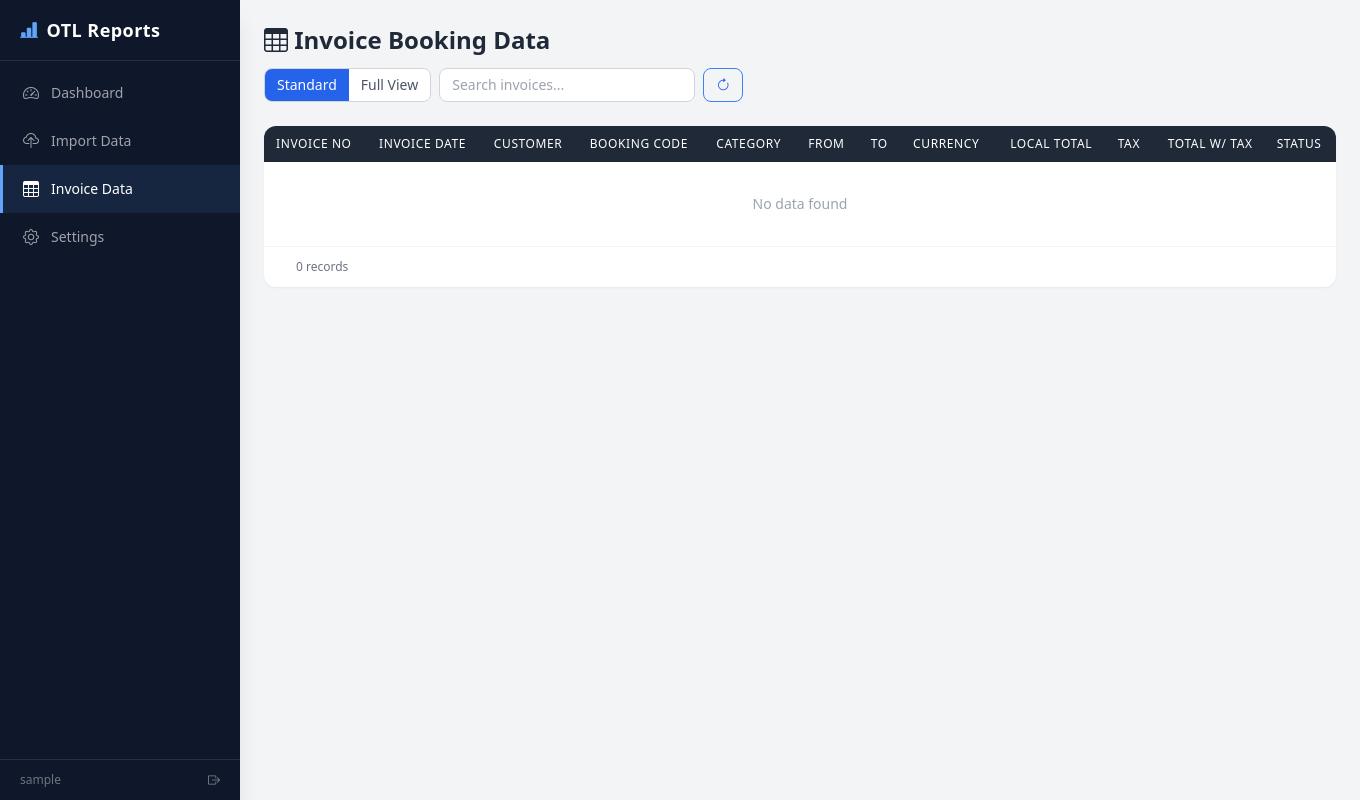
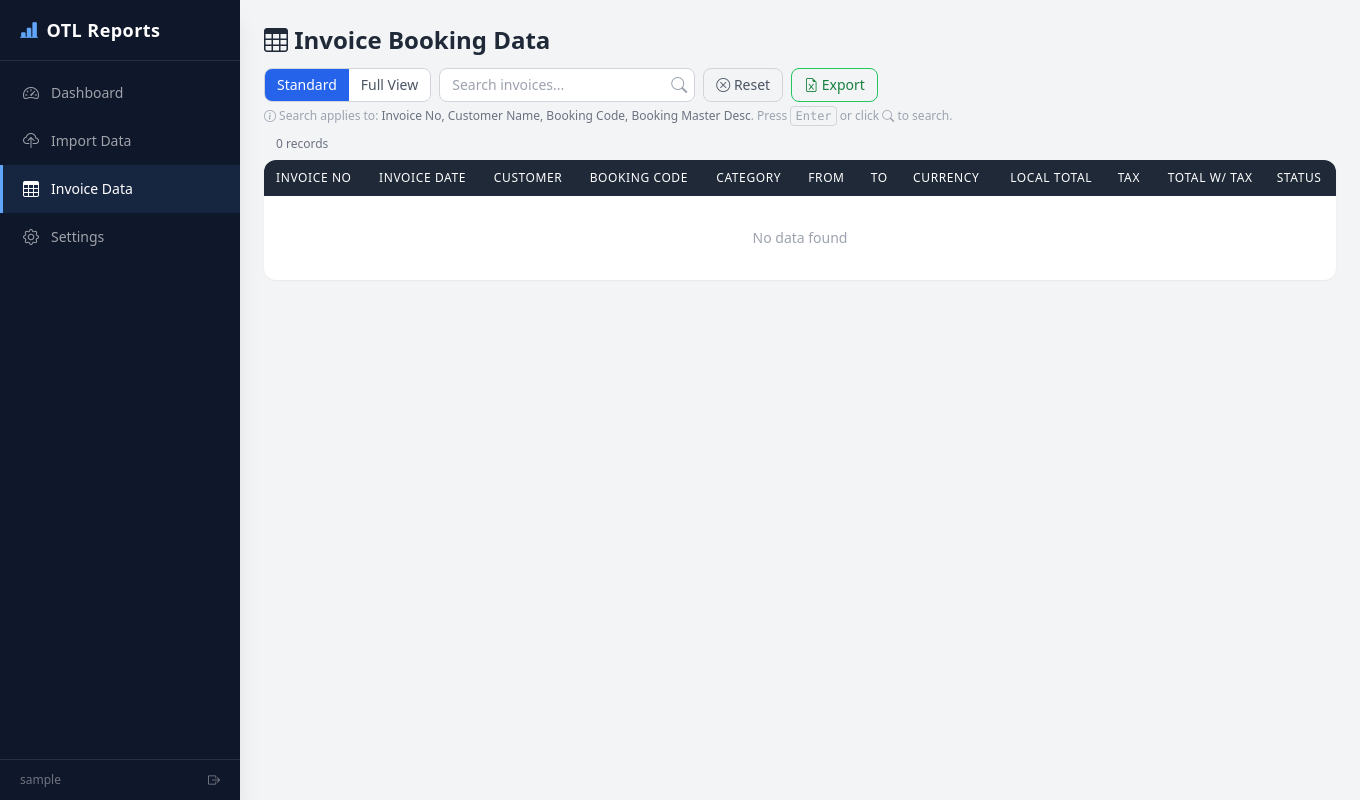
Before and after one commit to aisupport1709/OTL, a Flask app: page /data in a window 1360 px wide. Run offline with Flask 3, Linux system fonts and the light colour scheme; the visitor is signed in with stand-in values (Sample User, id 1); data that the repository does not hold is empty; some libraries are stand-ins or nearby versions.

Commit message:
feat: enhance invoice data page with export, improved search, and pagination above table
- Add Export button: downloads all filtered results as .xlsx via new /api/invoice-bookings/export endpoint
- Search now triggers on Enter key or search icon click (removed oninput debounce)
- Add search icon inside input field and search hint note showing searchable fields
- Reset button now clears search input before reloading
- Move pagination above the table (below controls row)
- Add record count formatting with toLocaleString for large numbers
- Document invoice data page behavior in readme.txt

Co-Authored-By: Claude Sonnet 4.6 <noreply@anthropic.com>

```diff
--- a/app/routes.py
+++ b/app/routes.py
@@ -1,5 +1,6 @@
+import io
 import os
-from flask import Blueprint, render_template, request, jsonify, current_app
+from flask import Blueprint, render_template, request, jsonify, current_app, send_file
 from werkzeug.utils import secure_filename
 from sqlalchemy import func, extract
 from app import db
@@ -133,6 +134,46 @@ def get_invoice_bookings():
         'pages': pagination.pages,
         'per_page': per_page,
     })
+
+
+@api_bp.route('/invoice-bookings/export', methods=['GET'])
+def export_invoice_bookings():
+    """Export filtered invoice bookings to xlsx."""
+    import pandas as pd
+
+    search = request.args.get('search', '').strip()
+    query = InvoiceBooking.query
+
+    if search:
+        like = f'%{search}%'
+        query = query.filter(
+            db.or_(
+                InvoiceBooking.invoice_no.ilike(like),
+                InvoiceBooking.customer_name.ilike(like),
+                InvoiceBooking.booking_code.ilike(like),
+                InvoiceBooking.booking_master_desc.ilike(like),
+            )
+        )
+
+    query = query.order_by(InvoiceBooking.invoice_date.desc())
+    records = [r.to_dict() for r in query.all()]
+
+    df = pd.DataFrame(records)
+    if 'id' in df.columns:
+        df = df.drop(columns=['id'])
+
+    output = io.BytesIO()
+    with pd.ExcelWriter(output, engine='openpyxl') as writer:
+        df.to_excel(writer, index=False, sheet_name='Invoice Bookings')
+    output.seek(0)
+
+    filename = 'invoice_bookings_export.xlsx'
+    return send_file(
+        output,
+        mimetype='application/vnd.openxmlformats-officedocument.spreadsheetml.sheet',
+        as_attachment=True,
+        download_name=filename,
+    )
 
 
 @api_bp.route('/invoice-bookings/delete-all', methods=['DELETE'])
--- a/app/templates/data.html
+++ b/app/templates/data.html
@@ -2,9 +2,11 @@
 {% block title %}Invoice Data - OTL Reports{% endblock %}
 
 {% block content %}
-<div class="mb-6">
+<div class="mb-3">
     <h2 class="text-2xl font-bold text-gray-800 mb-3"><i class="bi bi-table"></i> Invoice Booking Data</h2>
-    <div class="flex gap-2 items-center">
+
+    <!-- Controls row -->
+    <div class="flex gap-2 items-center flex-wrap">
         <!-- View Toggle -->
         <div class="flex rounded-lg border border-gray-300 overflow-hidden text-sm">
             <button id="btn-standard" onclick="setView('standard')"
@@ -16,12 +18,43 @@
                 Full View
             </button>
         </div>
-        <input type="text" id="search-input" placeholder="Search invoices..." oninput="debounceSearch()"
-            class="w-64 px-3 py-1.5 text-sm rounded-lg border border-gray-300 focus:ring-2 focus:ring-blue-500 focus:border-blue-500 outline-none">
-        <button onclick="loadData(1)" class="px-3 py-1.5 text-sm border border-blue-500 text-blue-600 rounded-lg hover:bg-blue-50 transition">
-            <i class="bi bi-arrow-clockwise"></i>
+
+        <!-- Search input + icon -->
+        <div class="relative flex items-center">
+            <input type="text" id="search-input" placeholder="Search invoices..."
+                onkeydown="onSearchKey(event)"
+                class="w-64 pl-3 pr-9 py-1.5 text-sm rounded-lg border border-gray-300 focus:ring-2 focus:ring-blue-500 focus:border-blue-500 outline-none">
+            <button onclick="doSearch()" title="Search"
+                class="absolute right-2 text-gray-400 hover:text-blue-600 transition">
+                <i class="bi bi-search"></i>
+            </button>
+        </div>
+
+        <!-- Reset -->
+        <button onclick="resetData()" title="Clear search and reload"
+            class="px-3 py-1.5 text-sm border border-gray-300 text-gray-600 rounded-lg hover:bg-gray-50 transition">
+            <i class="bi bi-x-circle"></i> Reset
+        </button>
+
+        <!-- Export -->
+        <button onclick="exportData()" title="Export current search results to Excel"
+            class="px-3 py-1.5 text-sm border border-green-500 text-green-700 rounded-lg hover:bg-green-50 transition">
+            <i class="bi bi-file-earmark-excel"></i> Export
         </button>
     </div>
+
+    <!-- Search note -->
+    <p class="mt-1.5 text-xs text-gray-400">
+        <i class="bi bi-info-circle"></i>
+        Search applies to: <span class="font-medium text-gray-500">Invoice No, Customer Name, Booking Code, Booking Master Desc</span>.
+        Press <kbd class="px-1 py-0.5 text-xs bg-gray-100 border border-gray-300 rounded">Enter</kbd> or click <i class="bi bi-search"></i> to search.
+    </p>
+</div>
+
+<!-- Pagination row (above table) -->
+<div class="flex items-center gap-3 mb-2">
+    <div id="pagination" class="flex gap-1"></div>
+    <span id="data-info" class="text-xs text-gray-500">-</span>
 </div>
 
 <div class="bg-white rounded-xl shadow-sm overflow-hidden">
@@ -33,10 +66,6 @@
             </tbody>
         </table>
     </div>
-    <div class="px-4 py-3 border-t border-gray-100 flex items-center gap-4">
-        <div id="pagination" class="flex gap-1"></div>
-        <span id="data-info" class="text-xs text-gray-500">-</span>
-    </div>
 </div>
 {% endblock %}
 
@@ -44,7 +73,6 @@
 <script>
 let currentPage = 1;
 let currentView = 'standard';
-let searchTimeout;
 
 const TH = 'px-3 py-2.5 text-left text-xs font-medium uppercase tracking-wider whitespace-nowrap';
 const TH_R = 'px-3 py-2.5 text-right text-xs font-medium uppercase tracking-wider whitespace-nowrap';
@@ -129,9 +157,24 @@ function setView(view) {
     loadData(currentPage);
 }
 
-function debounceSearch() {
-    clearTimeout(searchTimeout);
-    searchTimeout = setTimeout(() => loadData(1), 300);
+function onSearchKey(e) {
+    if (e.key === 'Enter') doSearch();
+}
+
+function doSearch() {
+    loadData(1);
+}
+
+function resetData() {
+    document.getElementById('search-input').value = '';
+    loadData(1);
+}
+
+function exportData() {
+    const search = document.getElementById('search-input').value.trim();
+    const params = new URLSearchParams();
+    if (search) params.set('search', search);
+    window.location.href = `/api/invoice-bookings/export?${params}`;
 }
 
 async function loadData(page) {
@@ -155,7 +198,6 @@ function renderTable(data) {
     const thead = document.getElementById('data-thead');
     const tbody = document.getElementById('data-tbody');
 
-    // Render header
     thead.innerHTML = '<tr>' + cols.map(c => `<th class="${c.thClass}">${c.header}</th>`).join('') + '</tr>';
 
     if (!data.data.length) {
@@ -171,7 +213,7 @@ function renderTable(data) {
 
     const start = (data.page - 1) * data.per_page + 1;
     const end = Math.min(data.page * data.per_page, data.total);
-    document.getElementById('data-info').textContent = `Showing ${start}-${end} of ${data.total} records`;
+    document.getElementById('data-info').textContent = `Showing ${start}–${end} of ${data.total.toLocaleString()} records`;
 
     renderPagination(data.page, data.pages);
 }
@@ -184,15 +226,12 @@ function renderPagination(page, pages) {
     const activeClass = 'bg-blue-600 text-white border-blue-600';
     const normalClass = 'bg-white text-gray-600 border-gray-300 hover:bg-gray-50';
     const disabledClass = 'bg-gray-100 text-gray-400 border-gray-200 cursor-not-allowed';
-    const dots = `<span class="px-1 text-xs text-gray-400">...</span>`;
+    const dots = `<span class="px-1 text-xs text-gray-400">…</span>`;
 
     // Build page numbers: first 2, around current, last 2
     const pageNums = new Set();
-    // First 2
     for (let i = 1; i <= Math.min(2, pages); i++) pageNums.add(i);
-    // Around current
     for (let i = Math.max(1, page - 1); i <= Math.min(pages, page + 1); i++) pageNums.add(i);
-    // Last 2
     for (let i = Math.max(1, pages - 1); i <= pages; i++) pageNums.add(i);
 
     const sorted = [...pageNums].sort((a, b) => a - b);
```
Also changed, not shown: readme.txt.
